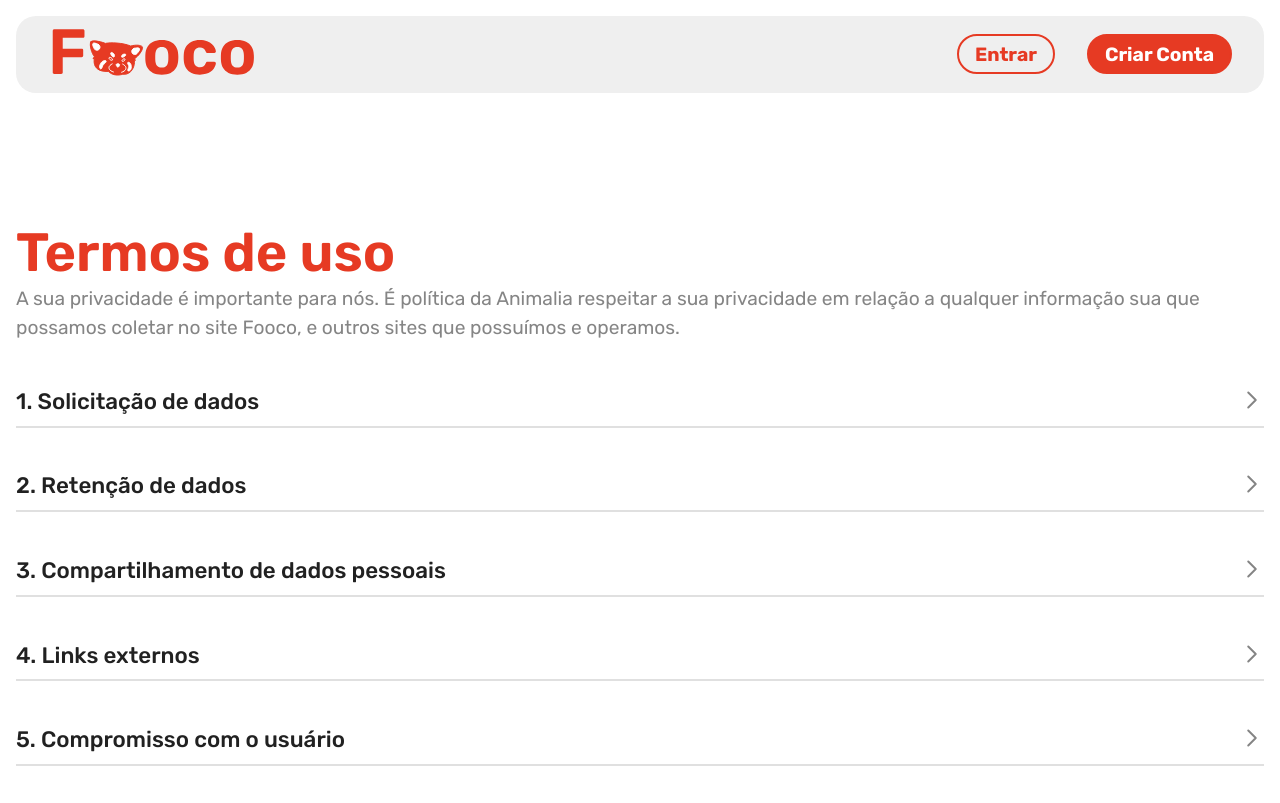
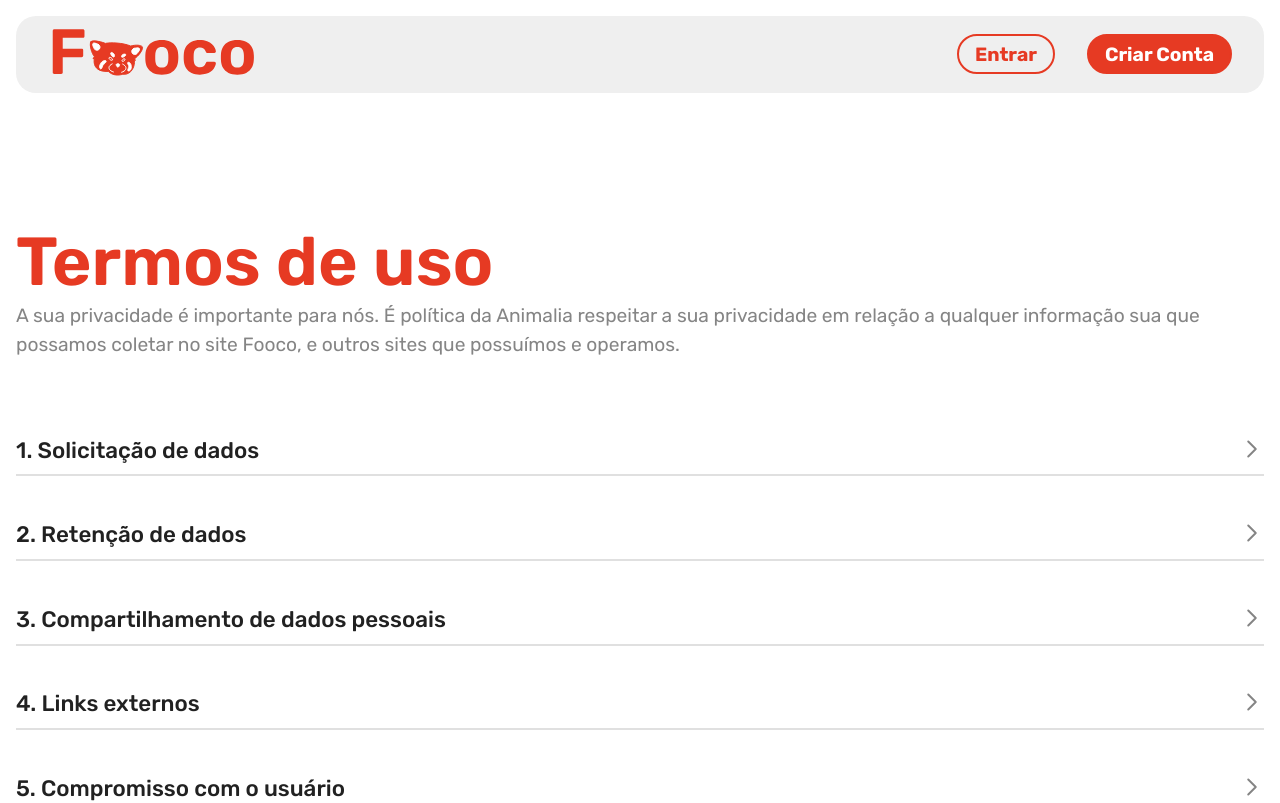
Before and after one commit to leeool/fooco-frontend, a React (Vite) app: page /termos-de-uso in a window 1280 px wide. Shown: the top 803 px of the page. Built offline with nearby package versions, Linux system fonts and the light colour scheme; some icons are missing.

Commit message:
💄 feat: improve terms of use page style

```diff
--- a/src/pages/Terms/Terms.tsx
+++ b/src/pages/Terms/Terms.tsx
@@ -14,7 +14,7 @@ const Terms = () => {
   return (
     <Container>
       <div>
-        <Title size="xl">Termos de uso</Title>
+        <Title size="2xl">Termos de uso</Title>
         <Paragraph size="xl">
           A sua privacidade é importante para nós. É política da Animalia
           respeitar a sua privacidade em relação a qualquer informação sua que
--- a/src/pages/Terms/styles.tsx
+++ b/src/pages/Terms/styles.tsx
@@ -2,5 +2,5 @@ import styled from "styled-components"
 
 export const Container = styled.section`
   display: grid;
-  gap: 2rem;
+  gap: 4rem;
 `
```
